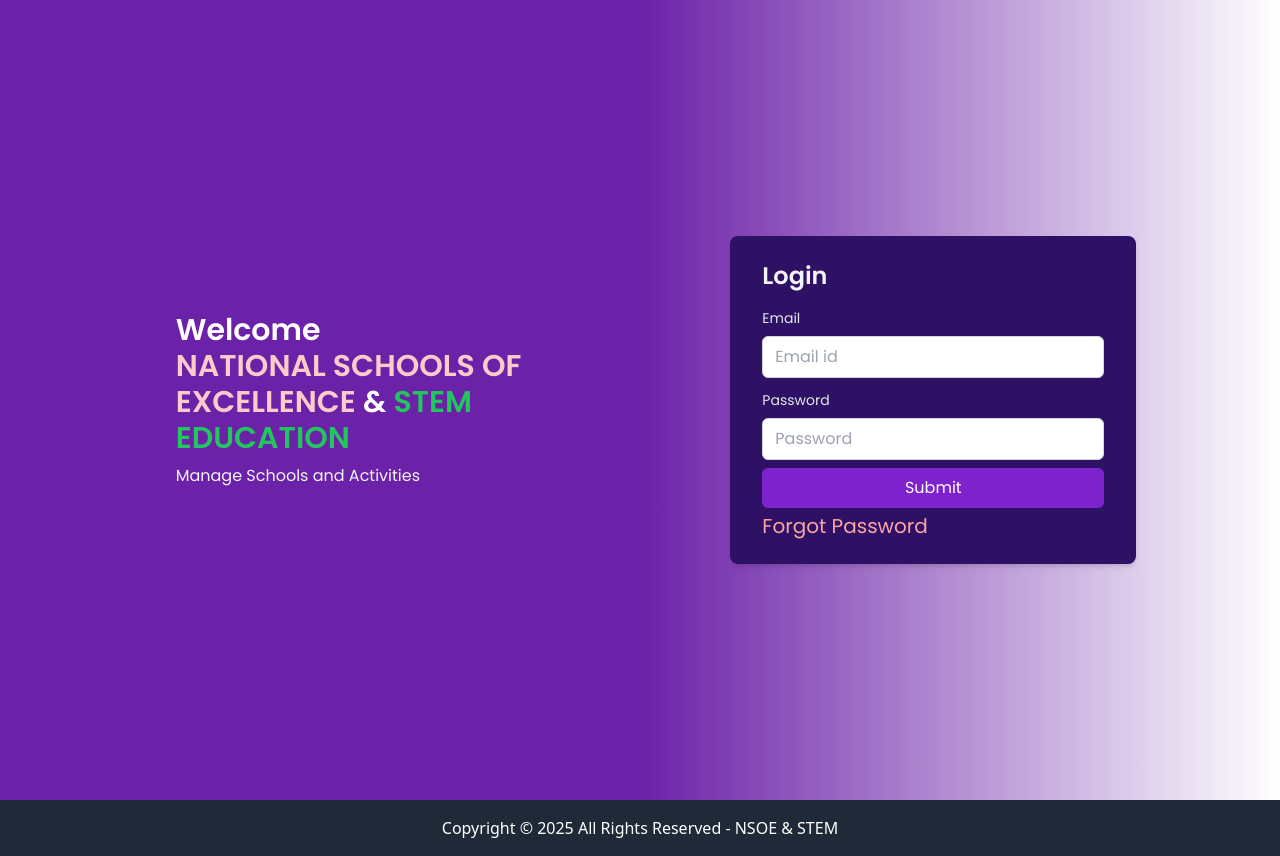
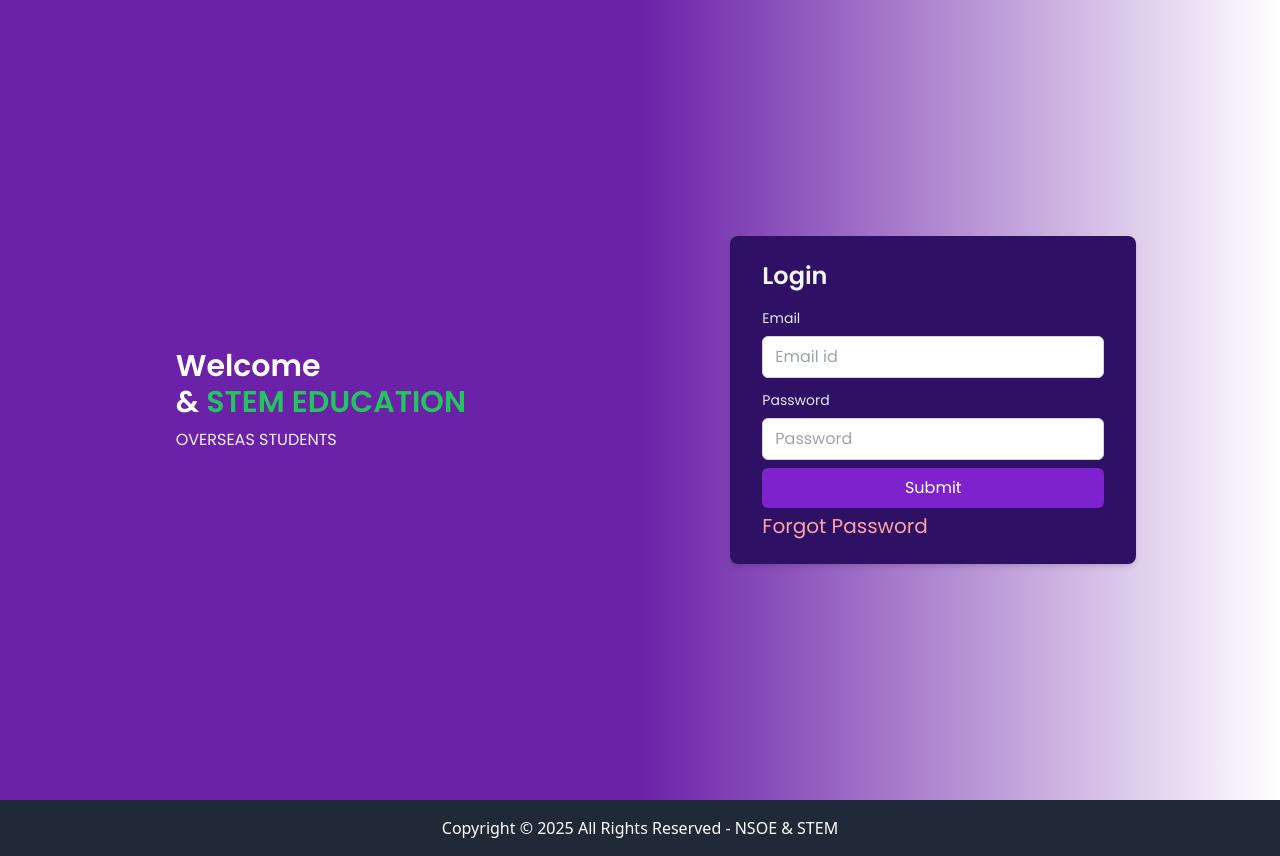
Before and after one commit to Ananddivine/OVERSEASSTUDENTS, a React (Vite) app: page /login in a window 1280 px wide. Built offline with nearby package versions, Linux system fonts and the light colour scheme; no server answers.

Commit message:
first commit

```diff
--- a/src/Components/Login/Login.jsx
+++ b/src/Components/Login/Login.jsx
@@ -64,9 +64,9 @@ const Login = ({ setToken }) => {
 
       <div className="flex flex-col justify-center w-1/3 p-8">
           <h2 className="text-3xl font-bold text-white">Welcome</h2>
-          <h2 className="text-3xl font-bold text-white"><span className='text-red-200'>NATIONAL SCHOOLS OF EXCELLENCE</span> & <span className='text-green-500'>STEM EDUCATION</span> </h2>
+          <h2 className="text-3xl font-bold text-white"><span className='text-red-200'></span> & <span className='text-green-500'>STEM EDUCATION</span> </h2>
           <p className="text-gray-100 mt-2">
-          Manage Schools and Activities
+         OVERSEAS STUDENTS
           </p>
         </div>
       <div className='bg-violet-950 shadow-md rounded-lg px-8 py-6 max-w-md ml-40'>
```
